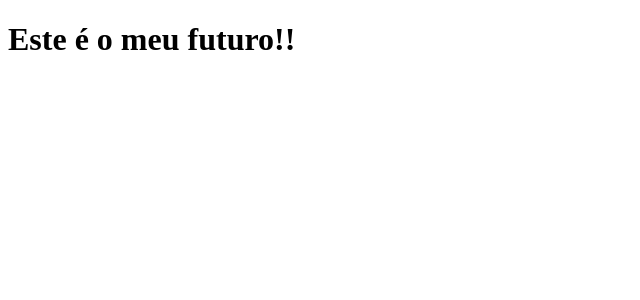
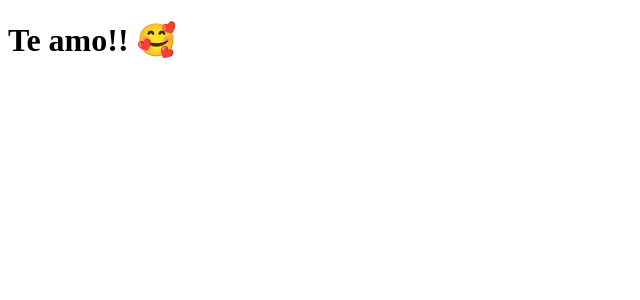
Before and after one commit to gustavoluissilva/clone-tab-news-default, a Next.js app: page / in a window 1280 px wide. Shown: the top 300 px of the page, without its empty margins (0-640 px from the left). Built offline with nearby package versions, Linux system fonts and the light colour scheme.

Commit message:
frase de impacto

```diff
--- a/pages/index.js
+++ b/pages/index.js
@@ -1,5 +1,5 @@
 function Home() {
-  return <h1>Este é o meu futuro!!</h1>;
+  return <h1>Te amo!! 🥰 </h1>;
 }
 
 export default Home;
```
